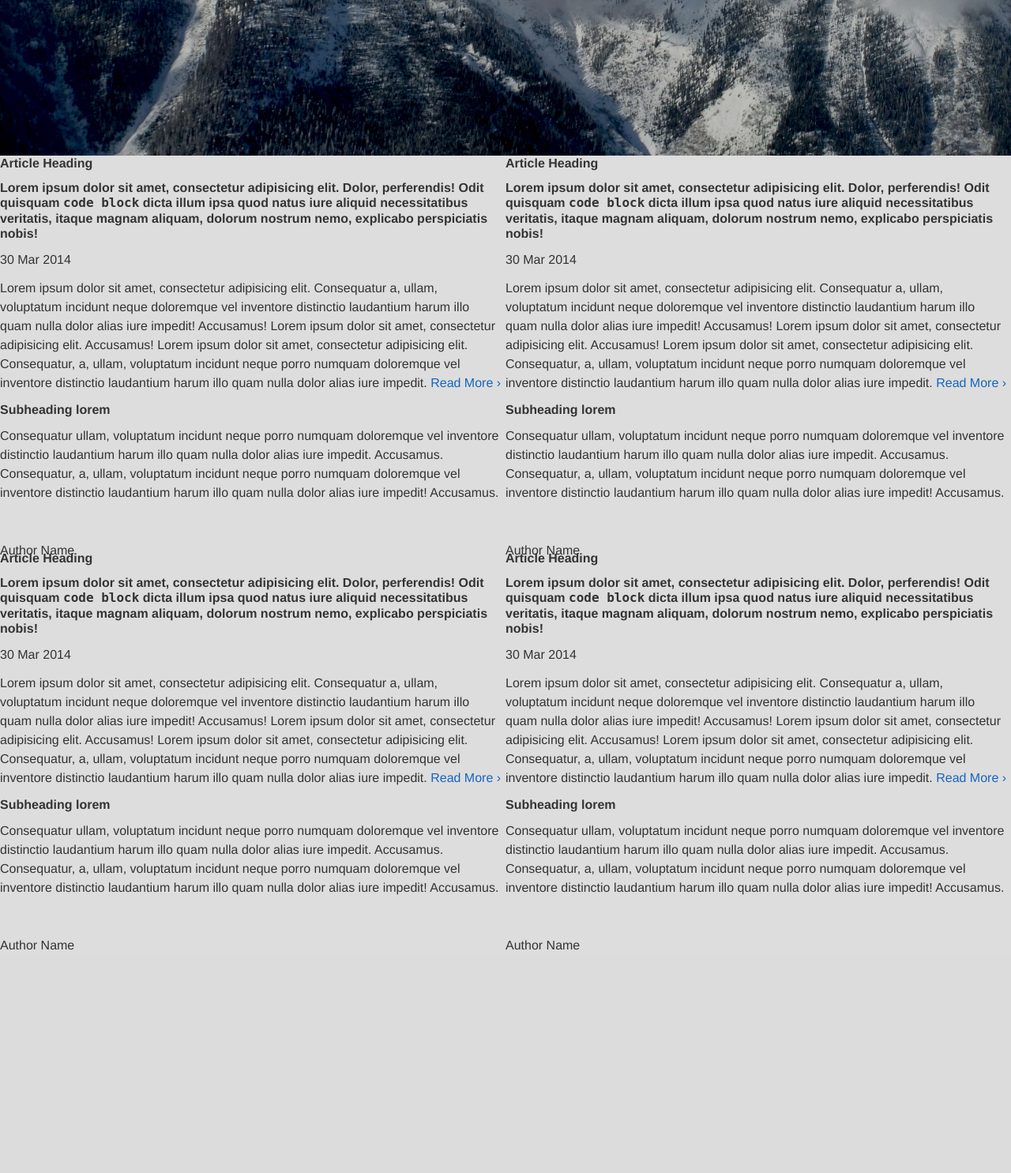
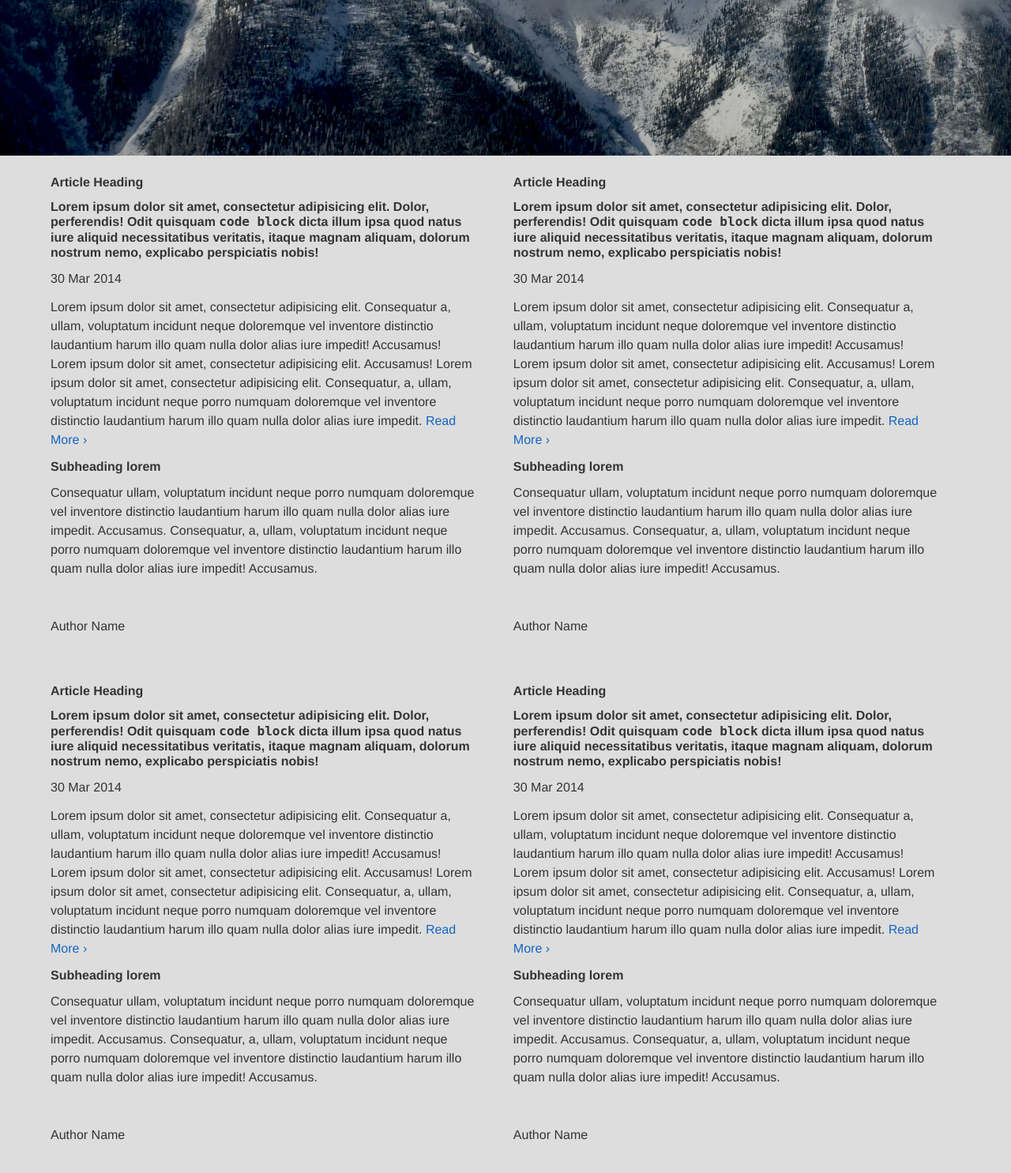
Before and after one commit to Surfing-Chef/Bourbon, a PHP site: page / in a window 1280 px wide. Shown: the part 523-2008 px from the top of the page at 79% size. Before the commit the page ends 1726 px from the top, so only its background shows below. Run offline with PHP 8.4, Linux system fonts and the light colour scheme; style sheets or scripts are compiled from the project's sources; some libraries are stand-ins or nearby versions.

Commit message:
Deleted plugin styles, reset padding

```diff
--- a/app/sass/3-layouts/_home.scss
+++ b/app/sass/3-layouts/_home.scss
@@ -16,11 +16,14 @@
   main {
 
     div {
+      @include outer-container;
 
-      ul{
+      div {
 
-        li{
-
+        article {
+          @include span-columns(6);
+          margin: 0;
+          padding: 2%;
         }
       }
     }
@@ -32,22 +35,3 @@
     } // footer section
   } // footer
 } // body
-
-/*! Sly Perameters */
-.frame {
-  width: 100%;
-  height: 500px;
-  padding: 0;
-}
-.frame .slidee {
-  margin: 0;
-  padding: 0;
-  height: 100%;
-  list-style: none;
-}
-.frame .slidee article {
-  float: left;
-  margin: 0 5px 0 0;
-  padding: 0;
-  width: 635px;
-  height: 500px; }
```
